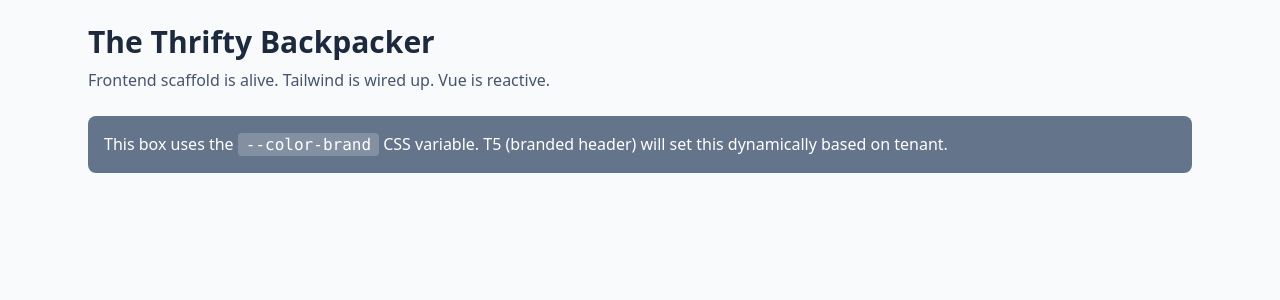
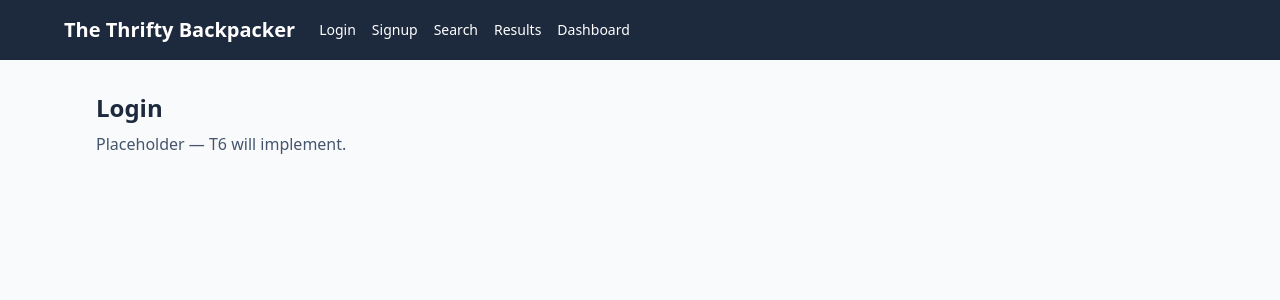
Before and after one commit to jaeswdev/CMPE-131-Project-The-Thrifty-Backpacker, a Vue app in the folder frontend/: page /login in a window 1280 px wide. Shown: the top 300 px of the page. Built offline with nearby package versions, Linux system fonts and the light colour scheme.

Commit message:
feat(frontend): add Vue Router with protected route guard and placeholder views

```diff
--- a/frontend/package.json
+++ b/frontend/package.json
@@ -9,7 +9,8 @@
     "preview": "vite preview"
   },
   "dependencies": {
-    "vue": "^3.5.34"
+    "vue": "^3.5.34",
+    "vue-router": "^4.6.4"
   },
   "devDependencies": {
     "@tailwindcss/vite": "^4.3.0",
--- a/frontend/src/App.vue
+++ b/frontend/src/App.vue
@@ -1,23 +1,26 @@
 <script setup>
-// App root component. Will hold AppHeader + <RouterView /> once routing
-// and the header are added in tasks T2 and T5.
+// App root component. Will hold AppHeader (T5) + <RouterView /> for routed pages.
+// Current state: routing scaffold only.
 </script>
 
 <template>
   <div class="min-h-screen bg-slate-50">
-    <main class="max-w-6xl mx-auto p-6">
-      <h1 class="text-3xl font-bold text-slate-800">
-        The Thrifty Backpacker
-      </h1>
-      <p class="mt-2 text-slate-600">
-        Frontend scaffold is alive. Tailwind is wired up. Vue is reactive.
-      </p>
-      <div class="mt-6 p-4 rounded-lg" :style="{ backgroundColor: 'var(--color-brand)' }">
-        <p class="text-white">
-          This box uses the <code class="bg-white/20 px-2 py-0.5 rounded">--color-brand</code>
-          CSS variable. T5 (branded header) will set this dynamically based on tenant.
-        </p>
+    <!-- AppHeader will go here in T5 -->
+    <header class="bg-slate-800 text-white p-4">
+      <div class="max-w-6xl mx-auto flex items-center gap-6">
+        <h1 class="text-xl font-bold">The Thrifty Backpacker</h1>
+        <nav class="flex gap-4 text-sm">
+          <RouterLink to="/login" class="hover:text-slate-300">Login</RouterLink>
+          <RouterLink to="/signup" class="hover:text-slate-300">Signup</RouterLink>
+          <RouterLink to="/search" class="hover:text-slate-300">Search</RouterLink>
+          <RouterLink to="/results" class="hover:text-slate-300">Results</RouterLink>
+          <RouterLink to="/dashboard" class="hover:text-slate-300">Dashboard</RouterLink>
+        </nav>
       </div>
+    </header>
+
+    <main class="max-w-6xl mx-auto">
+      <RouterView />
     </main>
   </div>
 </template>
--- a/frontend/src/main.js
+++ b/frontend/src/main.js
@@ -1,5 +1,6 @@
 import { createApp } from 'vue'
 import './style.css'
 import App from './App.vue'
+import router from './router'
 
-createApp(App).mount('#app')
+createApp(App).use(router).mount('#app')
--- /dev/null
+++ b/frontend/src/router/index.js
@@ -0,0 +1,71 @@
+
+// Vue Router setup. Defines all top-level routes and a navigation guard
+// that redirects to /login when no JWT is present in localStorage.
+//
+// Routes:
+//   /         → redirect to /search (default landing page)
+//   /login    → LoginView (PUBLIC, no auth required)
+//   /signup   → SignupView (PUBLIC)
+//   /search   → SearchView (requires auth)
+//   /results  → ResultsView (requires auth)
+//   /dashboard → DashboardView (requires auth)
+
+import { createRouter, createWebHistory } from 'vue-router'
+
+const routes = [
+  {
+    path: '/',
+    redirect: '/search',
+  },
+  {
+    path: '/login',
+    name: 'login',
+    component: () => import('../views/LoginView.vue'),
+    meta: { requiresAuth: false },
+  },
+  {
+    path: '/signup',
+    name: 'signup',
+    component: () => import('../views/SignupView.vue'),
+    meta: { requiresAuth: false },
+  },
+  {
+    path: '/search',
+    name: 'search',
+    component: () => import('../views/SearchView.vue'),
+    meta: { requiresAuth: true },
+  },
+  {
+    path: '/results',
+    name: 'results',
+    component: () => import('../views/ResultsView.vue'),
+    meta: { requiresAuth: true },
+  },
+  {
+    path: '/dashboard',
+    name: 'dashboard',
+    component: () => import('../views/DashboardView.vue'),
+    meta: { requiresAuth: true },
+  },
+]
+
+const router = createRouter({
+  history: createWebHistory(),
+  routes,
+})
+
+// Navigation guard: redirect to /login if a protected route is accessed without a JWT.
+// We read the token directly from localStorage here because the Pinia auth store
+// (T3) doesn't exist yet. T3 will refactor this to use the store.
+router.beforeEach((to, from, next) => {
+  const requiresAuth = to.meta.requiresAuth
+  const hasToken = !!localStorage.getItem('access_token')
+
+  if (requiresAuth && !hasToken) {
+    next({ name: 'login' })
+  } else {
+    next()
+  }
+})
+
+export default router
--- /dev/null
+++ b/frontend/src/views/DashboardView.vue
@@ -0,0 +1,10 @@
+<script setup>
+// T15 — Dashboard page (Anahi)
+</script>
+
+<template>
+  <div class="p-8">
+    <h2 class="text-2xl font-bold text-slate-800">Dashboard</h2>
+    <p class="mt-2 text-slate-600">Placeholder — T15 (Anahi) will implement.</p>
+  </div>
+</template>
--- /dev/null
+++ b/frontend/src/views/LoginView.vue
@@ -0,0 +1,10 @@
+<script setup>
+// T6 — Login page (Hyunjae)
+</script>
+
+<template>
+  <div class="p-8">
+    <h2 class="text-2xl font-bold text-slate-800">Login</h2>
+    <p class="mt-2 text-slate-600">Placeholder — T6 will implement.</p>
+  </div>
+</template>
--- /dev/null
+++ b/frontend/src/views/ResultsView.vue
@@ -0,0 +1,10 @@
+<script setup>
+// T14 — Results page (Anahi)
+</script>
+
+<template>
+  <div class="p-8">
+    <h2 class="text-2xl font-bold text-slate-800">Results</h2>
+    <p class="mt-2 text-slate-600">Placeholder — T14 (Anahi) will implement.</p>
+  </div>
+</template>
--- /dev/null
+++ b/frontend/src/views/SearchView.vue
@@ -0,0 +1,10 @@
+<script setup>
+// T8 — Search form page (Hyunjae)
+</script>
+
+<template>
+  <div class="p-8">
+    <h2 class="text-2xl font-bold text-slate-800">Search</h2>
+    <p class="mt-2 text-slate-600">Placeholder — T8 will implement.</p>
+  </div>
+</template>
--- /dev/null
+++ b/frontend/src/views/SignupView.vue
@@ -0,0 +1,10 @@
+<script setup>
+// T7 — Signup page (Hyunjae)
+</script>
+
+<template>
+  <div class="p-8">
+    <h2 class="text-2xl font-bold text-slate-800">Signup</h2>
+    <p class="mt-2 text-slate-600">Placeholder — T7 will implement.</p>
+  </div>
+</template>
```
Also changed, not shown: 1 other file (tests, documents, lock files or other folders).
